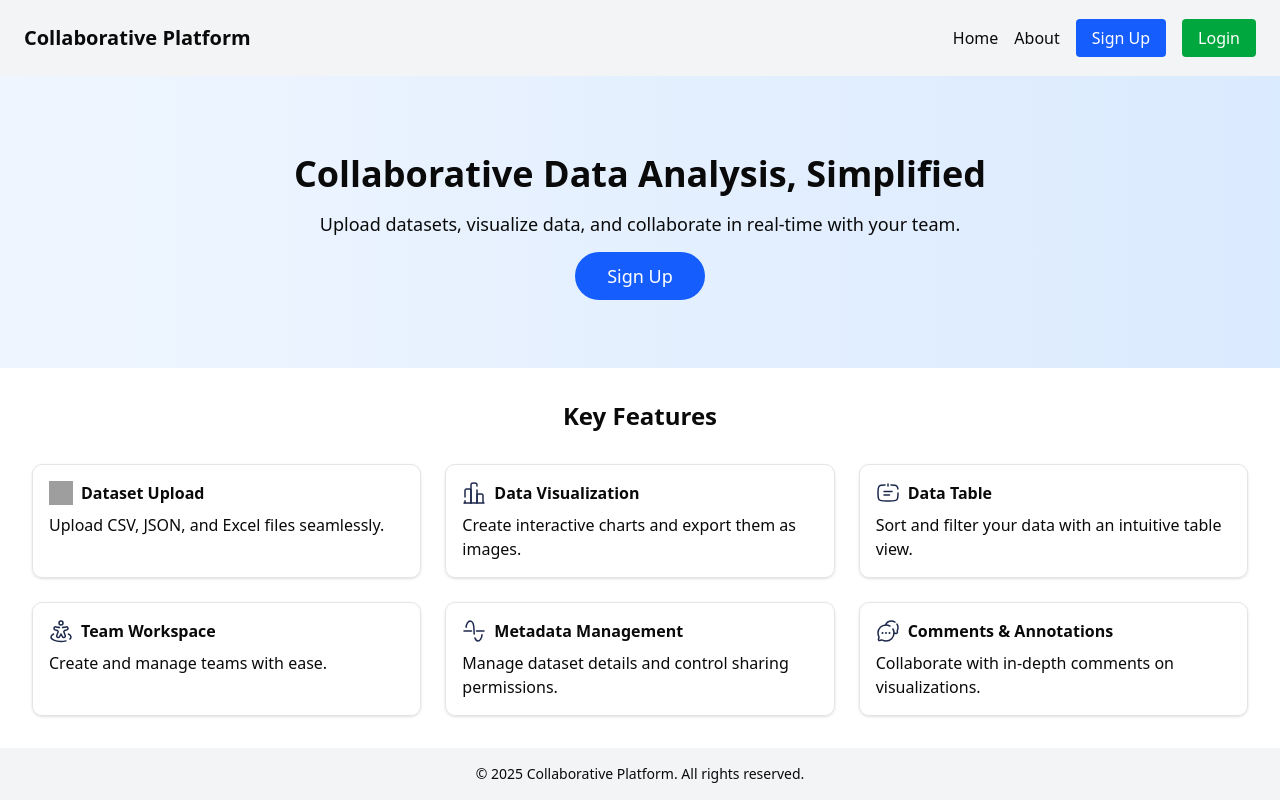
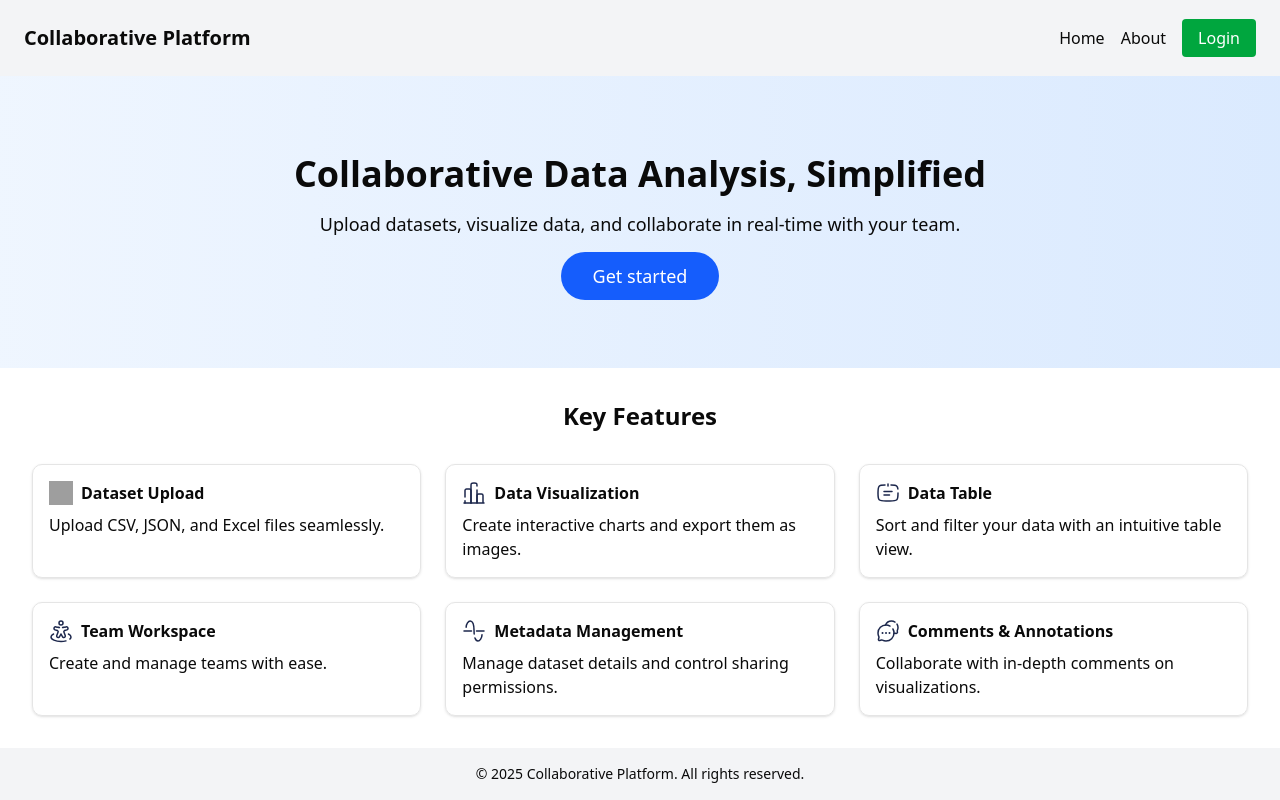
Before and after one commit to Tasselyy/collaborative-platform, a Next.js app: page / in a window 1280 px wide. Built offline with nearby package versions, Linux system fonts and the light colour scheme; grey boxes are pictures that could not be loaded.

Commit message:
updated readme and page.tsx

```diff
--- a/src/app/page.tsx
+++ b/src/app/page.tsx
@@ -26,11 +26,6 @@ export default function Home() {
           <Link href="/about">
             <span className="hover:text-blue-600 cursor-pointer">About</span>
           </Link>
-          <Link href="/sign-up">
-            <span className="hover:text-blue-600 cursor-pointer px-4 py-2 bg-blue-600 text-white rounded hover:bg-blue-700">
-              Sign Up
-            </span>
-          </Link>
           <Link href="/sign-in">
             <span className="hover:text-blue-600 cursor-pointer px-4 py-2 bg-green-600 text-white rounded hover:bg-green-700">
               Login
@@ -48,9 +43,9 @@ export default function Home() {
         <p className="text-lg mb-6 text-center">
           Upload datasets, visualize data, and collaborate in real-time with your team.
         </p>
-        <Link href="/sign-up">
+        <Link href="/sign-in">
           <span className="px-8 py-3 bg-blue-600 text-white rounded-full text-lg hover:bg-blue-700 cursor-pointer">
-            Sign Up
+            Get started
           </span>
         </Link>
       </section>
```
Also changed, not shown: 1 other file (tests, documents, lock files or other folders).
